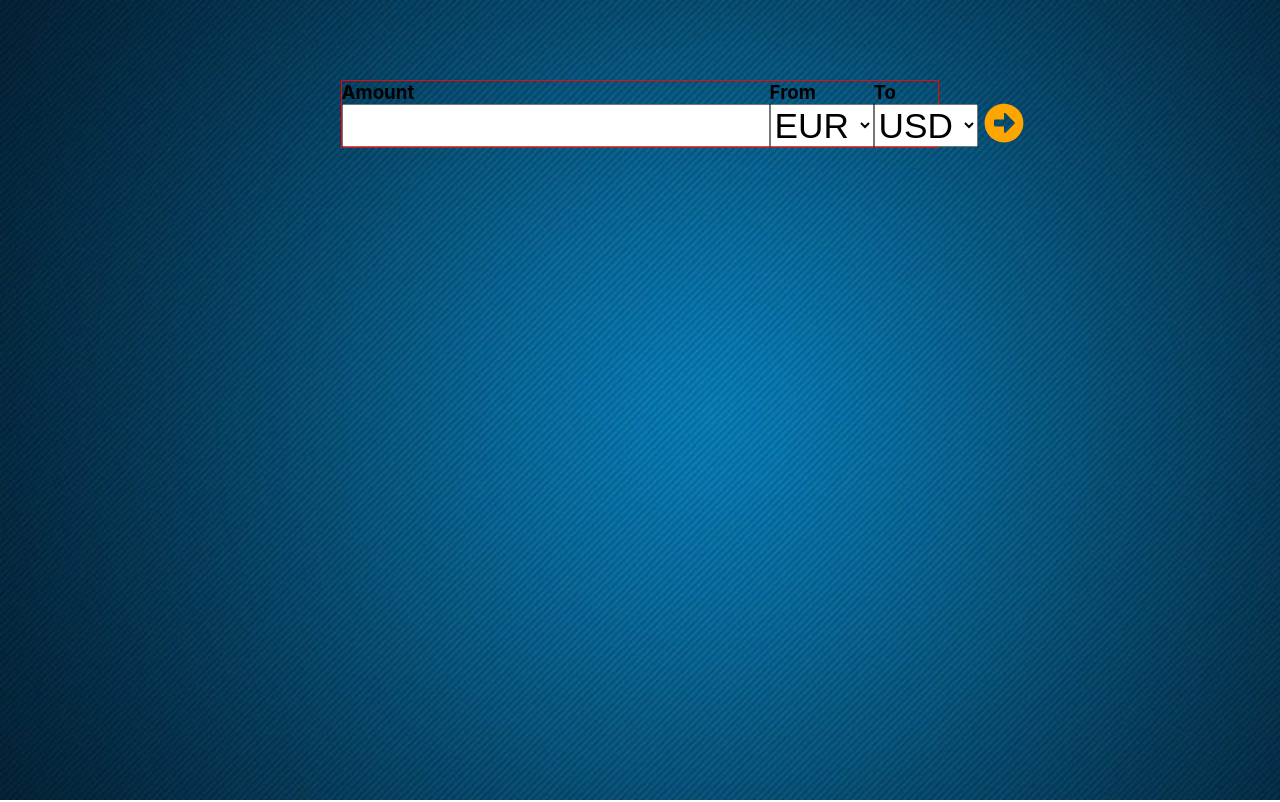
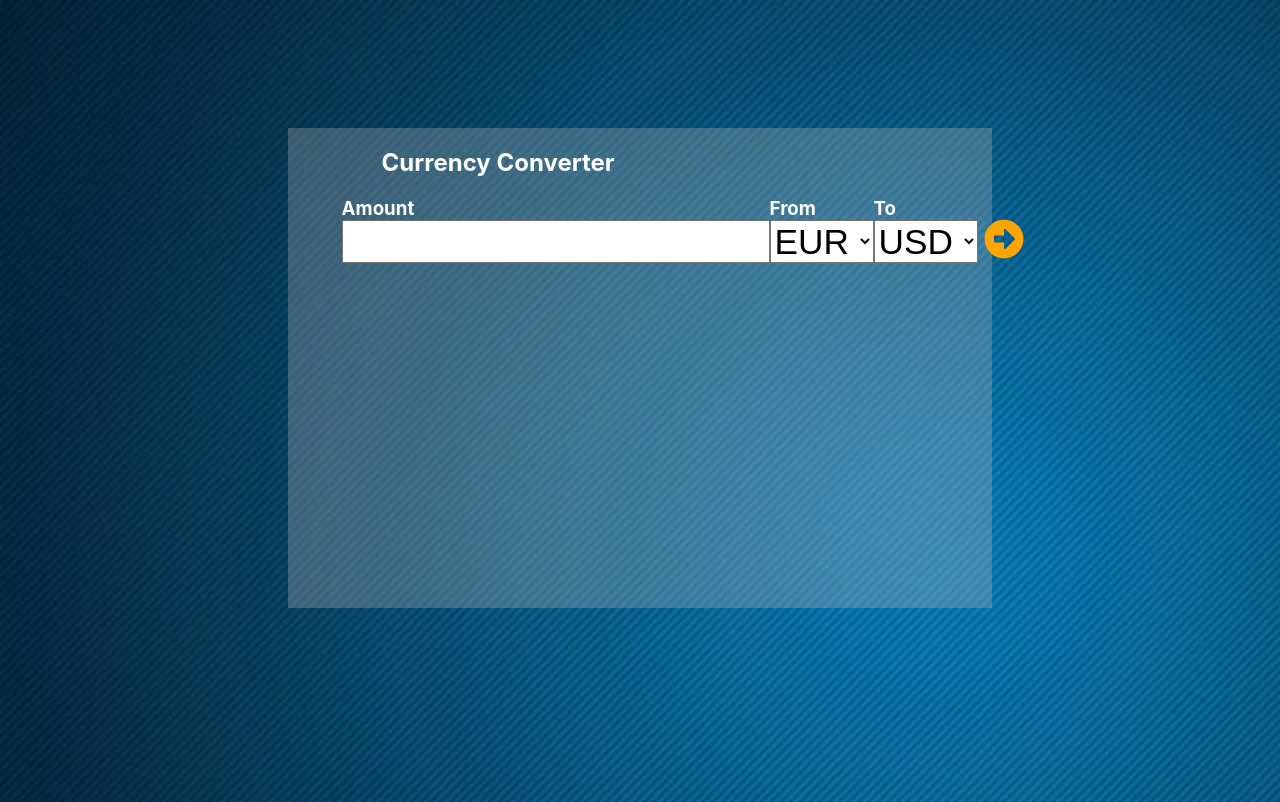
Before and after one commit to otsang3/currency-converter, a React (Create React App) app: page / in a window 1280 px wide. Shown: the top 802 px of the page. Built offline with nearby package versions, Linux system fonts and the light colour scheme.

Commit message:
minor css changes and refactored code so input cannot be submitted with 0

```diff
--- a/src/components/CurrencyConverter.js
+++ b/src/components/CurrencyConverter.js
@@ -38,6 +38,9 @@
     }
 
     const handleClick = () => {
+        if (state.amount == 0) {
+            return;
+        } else {
             fetch("https://api.exchangeratesapi.io/latest?base=" + state.currency1)
             .then(res => res.json())
             .then(data => {
@@ -52,8 +55,12 @@
             })
         }
 
+    }
+
     return(
-        <div className="main-container">
+        <div className="currency-container">
+
+            <h2 className="col-header">Currency Converter</h2>
             <div className="columns">
 
                 <div className="row">
--- a/src/components/MainContainer.js
+++ b/src/components/MainContainer.js
@@ -4,7 +4,7 @@
 function MainContainer() {
 
     return(
-        <div>
+        <div className="main-container">
             <CurrencyConverter/>
         </div>
     )
--- a/src/index.css
+++ b/src/index.css
@@ -35,6 +35,8 @@
   background-repeat: no-repeat;
   background-size: cover;
   height: 100vh;
+  color: white;
+  padding: 8em 0;
 }
 
 .button-submit {
@@ -42,16 +44,17 @@
   box-shadow: 0px 0px 0px transparent;
   border: 0px solid transparent;
   text-shadow: 0px 0px 0px transparent;
-  /* padding-top: 1.5em; */
 }
 
 .button-submit:focus {
   outline: 0;
 }
 
+.col-header {
+  margin-left: 3.9em;
+}
+
 .col-result {
-  color: red;
-  border: 1px solid red;
   width: 37.3em;
   align-self: center;
   text-align: center;
@@ -61,14 +64,17 @@
   display: flex;
   flex-direction: row;
   align-items: flex-end;
-  border: 1px solid red;
   width: 37.3em;
-  margin: 5em auto;
+  margin: 0em auto;
 }
 
-.main-container {
+.currency-container {
   display: flex;
   flex-direction: column;
+  background-color: rgba(185,185,185,0.3);
+  width: 55%;
+  margin: 0 auto;
+  height: 30em;
 }
 
 .row {
```
Lines whose indentation alone changed are shown as unchanged.
